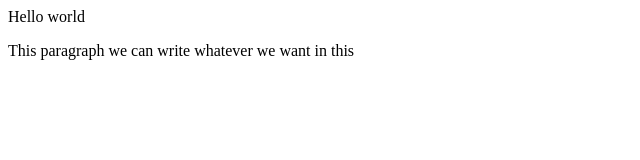
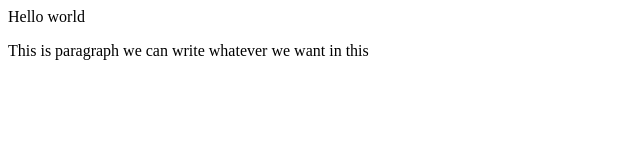
Before and after one commit to sureshpatil1998/suresh-demo, a plain HTML site: page index.html in a window 1280 px wide. Shown: the full height of the page, 0-640 px from the left. Drawn offline with Linux system fonts and the light colour scheme.

Commit message:
corrected something in paragraph

```diff
--- a/index.html
+++ b/index.html
@@ -1,2 +1,2 @@
 <p>Hello world</p>
-<p>This paragraph we can write whatever we want in this</p>
+<p>This is paragraph we can write whatever we want in this</p>
```
